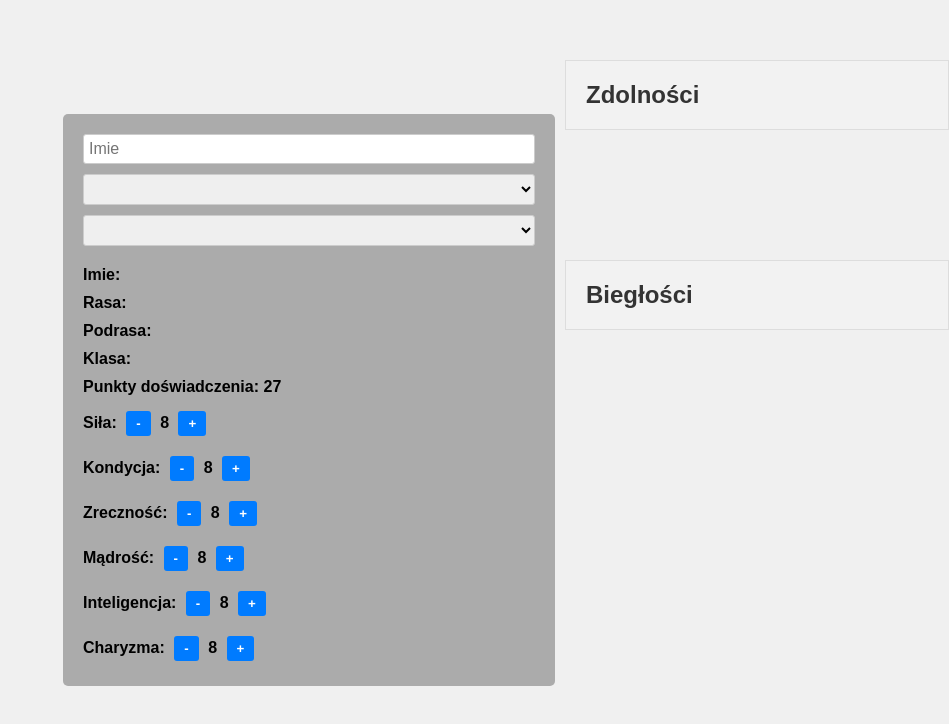
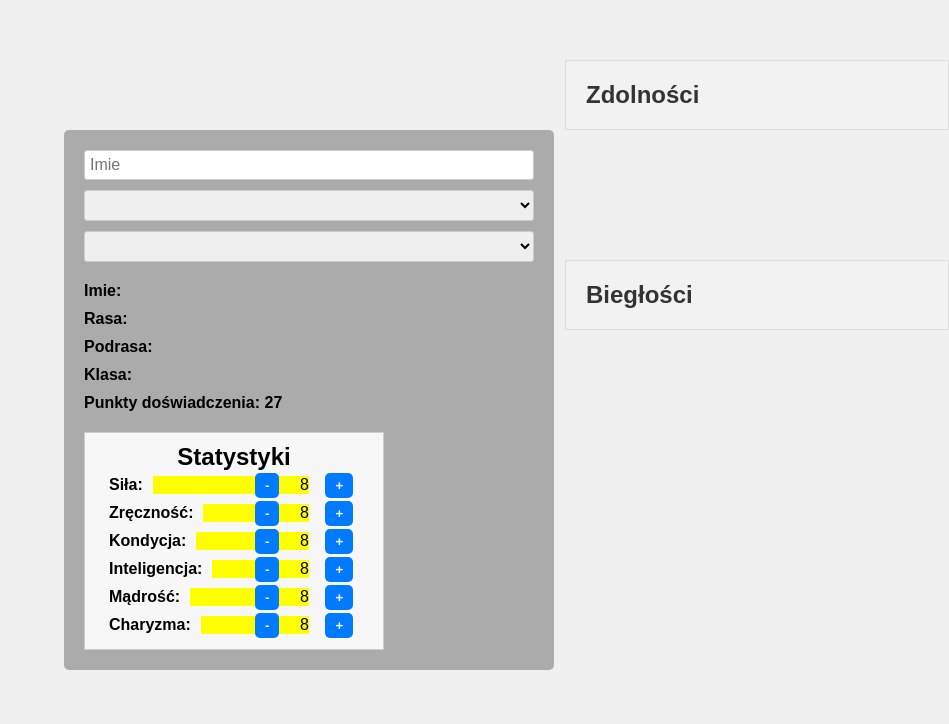
Before and after one commit to Rottensinner/KreatorPostaci, a Vue app: page / in a window 1280 px wide. Shown: the top 724 px of the page, without its empty margins (331-1280 px from the left). Built offline with nearby package versions, Linux system fonts and the light colour scheme.

Commit message:
poprawa graficzna

```diff
--- a/src/components/MojKompot.vue
+++ b/src/components/MojKompot.vue
@@ -428,42 +428,84 @@ const usunWszystkieZdolnosci = () => {
 
     <p>Punkty doświadczenia: {{ punkty }}</p>
 
-    <p>
-      Siła:
-      <button @click="decreaseStat(stats.STR)">-</button>
+    <!-- Statystyki -->
+    <div class="stats">
+      <h2>Statystyki</h2>
+      <div class="stat">
+        <div class="stat-label">Siła:</div>
+        <div class="stat-value">
+          <button @click="decreaseStat(stats.STR)" class="stat-button-l">
+            -
+          </button>
           {{ obliczSumeCechOsobno().STR }}
-      <button @click="increaseStat(stats.STR)">+</button>
-    </p>
-    <p>
-      Kondycja:
-      <button @click="decreaseStat(stats.KON)">-</button>
+          <button @click="increaseStat(stats.STR)" class="stat-button-p">
+            +
+          </button>
+        </div>
+      </div>
+      <div class="stat">
+        <span class="stat-label">Zręczność:</span>
+        <div class="stat-value">
+          <button @click="decreaseStat(stats.ZRE)" class="stat-button-l">
+            -
+          </button>
+          {{ obliczSumeCechOsobno().ZRE }}
+
+          <button @click="increaseStat(stats.ZRE)" class="stat-button-p">
+            +
+          </button>
+        </div>
+      </div>
+      <div class="stat">
+        <span class="stat-label">Kondycja:</span>
+        <div class="stat-value">
+          <button @click="decreaseStat(stats.KON)" class="stat-button-l">
+            -
+          </button>
           {{ obliczSumeCechOsobno().KON }}
-      <button @click="increaseStat(stats.KON)">+</button>
-    </p>
-    <p>
-      Zreczność:
-      <button @click="decreaseStat(stats.ZRE)">-</button>
-      {{ obliczSumeCechOsobno().ZRE }}
-      <button @click="increaseStat(stats.ZRE)">+</button>
-    </p>
-    <p>
-      Mądrość:
-      <button @click="decreaseStat(stats.MAD)">-</button>
+
+          <button @click="increaseStat(stats.KON)" class="stat-button-p">
+            +
+          </button>
+        </div>
+      </div>
+
+      <div class="stat">
+        <span class="stat-label">Inteligencja:</span>
+        <div class="stat-value">
+          <button @click="decreaseStat(stats.INTE)" class="stat-button-l">
+            -
+          </button>
+          {{ obliczSumeCechOsobno().INTE }}
+          <button @click="increaseStat(stats.INTE)" class="stat-button-p">
+            +
+          </button>
+        </div>
+      </div>
+      <div class="stat">
+        <span class="stat-label">Mądrość:</span>
+        <div class="stat-value">
+          <button @click="decreaseStat(stats.MAD)" class="stat-button-l">
+            -
+          </button>
           {{ obliczSumeCechOsobno().MAD }}
-      <button @click="increaseStat(stats.MAD)">+</button>
-    </p>
-    <p>
-      Inteligencja:
-      <button @click="decreaseStat(stats.INTE)">-</button>
-      {{ obliczSumeCechOsobno().INTE }}
-      <button @click="increaseStat(stats.INTE)">+</button>
-    </p>
-    <p>
-      Charyzma:
-      <button @click="decreaseStat(stats.CHA)">-</button>
+          <button @click="increaseStat(stats.MAD)" class="stat-button-p">
+            +
+          </button>
+        </div>
+      </div>
+      <div class="stat">
+        <span class="stat-label">Charyzma:</span>
+        <div class="stat-value">
+          <button @click="decreaseStat(stats.CHA)" class="stat-button-l">
+            -
+          </button>
           {{ obliczSumeCechOsobno().CHA }}
-      <button @click="increaseStat(stats.CHA)">+</button>
-    </p>
+          <button @click="increaseStat(stats.CHA)" class="stat-button-p">
+            +
+          </button>
+        </div>
+      </div>
     </div>
     <div class="zdolności">
       <h2>Zdolności</h2>
@@ -511,6 +553,7 @@ const usunWszystkieZdolnosci = () => {
         </table>
       </table>
     </div>
+  </div>
 </template>
 <style scoped>
 @import "./styles.css";
--- a/src/components/styles.css
+++ b/src/components/styles.css
@@ -3,6 +3,7 @@
   font-family: Arial, sans-serif;
   background-color: rgba(0, 0, 0, 0.29);
   padding: 20px;
+  width: 490px;
   border-radius: 5px;
   margin: 20px;
 }
@@ -137,3 +138,63 @@ button {
 button:hover {
   background-color: #0056b3;
 }
+.stats {
+  display: flex;
+  flex-direction: column;
+  align-items: center;
+  background-color: #f7f7f7;
+  padding: 10px;
+  border: 1px solid #ccc;
+  margin-top: 20px;
+  width: 300px;
+}
+
+.stat {
+  display: block;
+  width: 250px;
+  align-items: center;
+  margin: 5px 0;
+}
+
+.stat-label {
+  float: left;
+  font-weight: bold;
+  margin-right: 10px;
+}
+
+.stat-value {
+  background-color: yellow;
+  display: flex;
+  align-items: center;
+  width: auto; /* Szerokość 100% */
+  justify-content: flex-end; /* Tekst jest na końcu */
+  margin-right: 20%;
+}
+
+.stat-button-l {
+  background-color: #007bff;
+  position: absolute;
+  left: 45%;
+  color: #fff;
+  border: none;
+  border-radius: 5px;
+  padding: 5px 10px;
+  margin: 0px 10px 0px 10px;
+
+  cursor: pointer;
+}
+.stat-button-p {
+  background-color: #007bff;
+  position: absolute;
+  left: 50.5%;
+  color: #fff;
+  border: none;
+  border-radius: 5px;
+  padding: 5px 10px;
+  margin: 0px 10px 0px 10px;
+
+  cursor: pointer;
+}
+.stat-button:hover {
+  background-color: #0056b3;
+}
```
Lines whose indentation alone changed are shown as unchanged.
